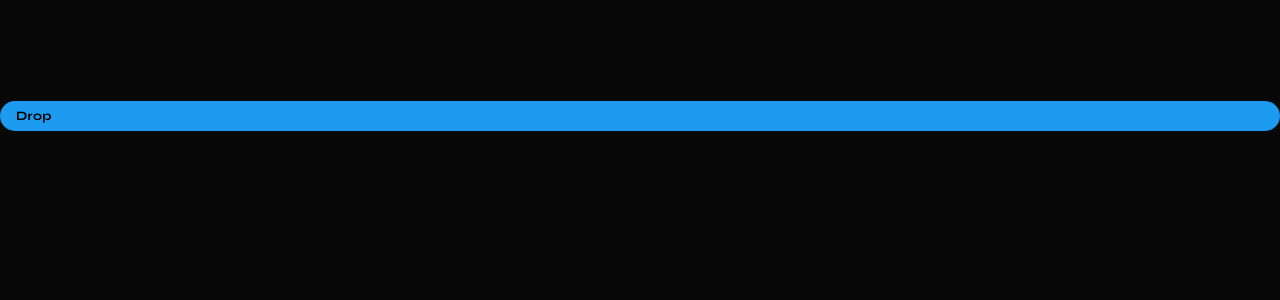
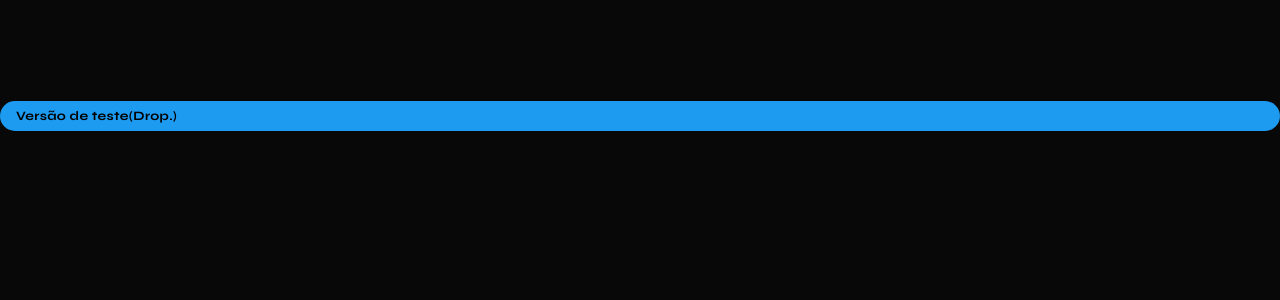
Before and after one commit to SandStormy-pxl/Nexus-v1.0.0.1, a Django app: page / in a window 1280 px wide. Shown: the part 337-637 px from the top of the page. Run offline with Django 5.2, Linux system fonts and the light colour scheme; the visitor is signed in with stand-in values (Sample User, id 1); data that the repository does not hold is empty.

Commit message:
Atualizar o feed.html

```diff
--- a/templates/feed/feed.html
+++ b/templates/feed/feed.html
@@ -345,7 +345,7 @@
       });
     });
   </script>
-  <a href="https://dropv1001.vercel.app" class="btn-users">Drop</a>
+  <a href="https://dropv1001.vercel.app" class="btn-users">Versão de teste(Drop.)</a>
 
 </body>
 </html>
```
